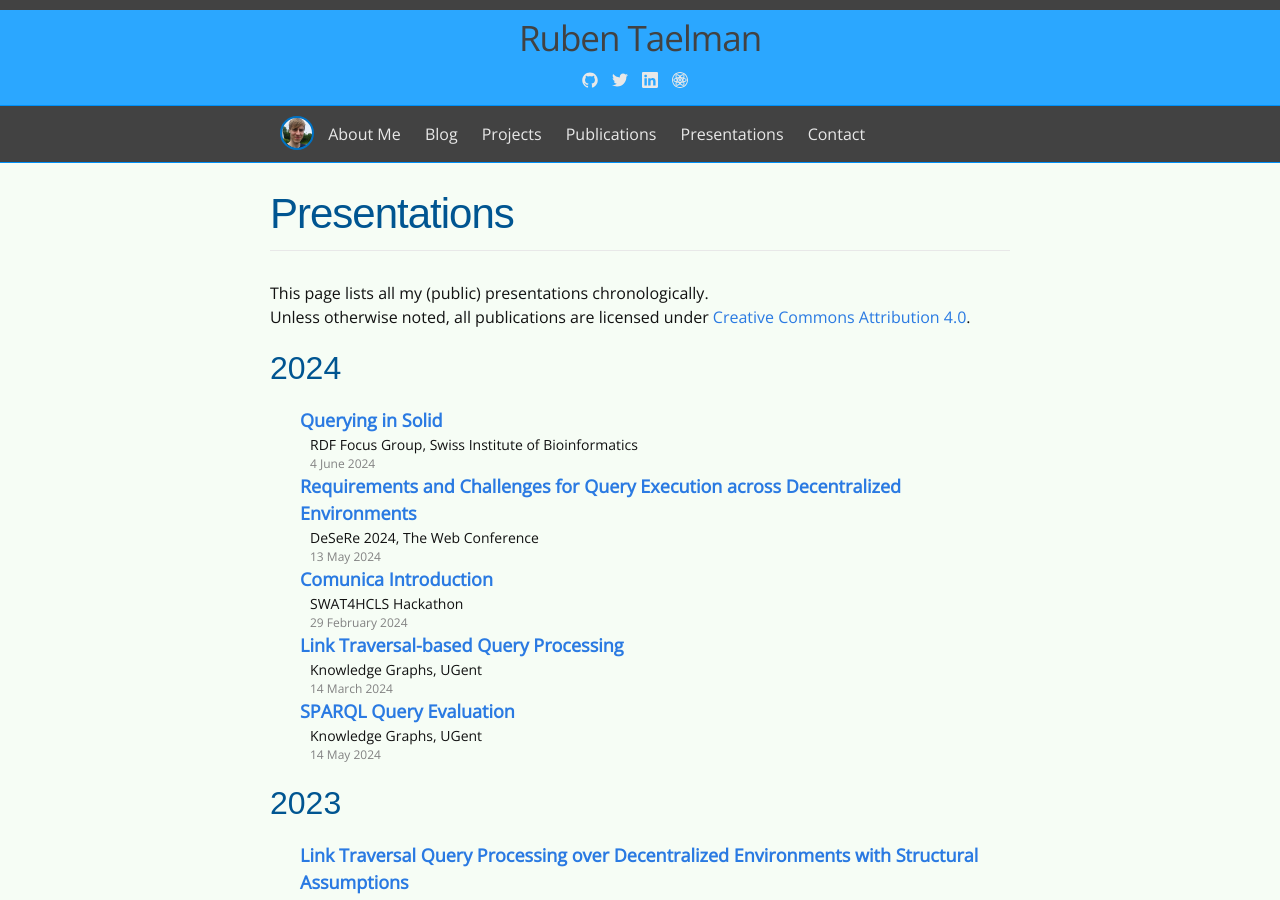
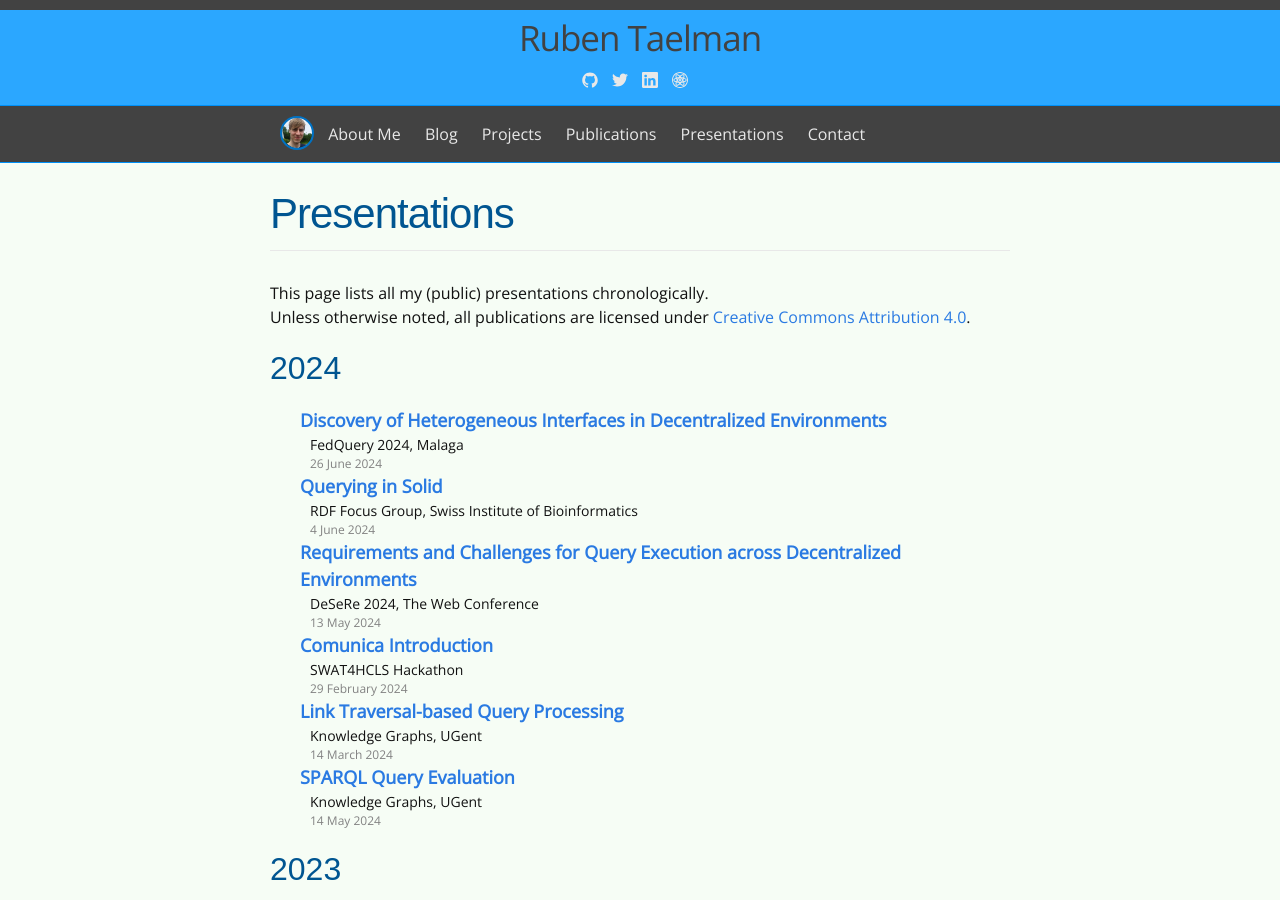
Before and after one commit to rubensworks/rubensworks.net, a Jekyll site: the page built from presentations.md, in a window 1280 px wide and 900 px high. Built offline with Jekyll 4.4.1, drawn with Linux system fonts in a browser that asks for light colours; some web fonts are replaced.

Commit message:
Add 2024-fedquery-heterogeneous-discovery to slides

```diff
--- a/_data/presentations.yml
+++ b/_data/presentations.yml
@@ -1,3 +1,8 @@
+"2024-fedquery-heterogeneous-discovery":
+    title: "Discovery of Heterogeneous Interfaces in Decentralized Environments"
+    venue: "FedQuery 2024, Malaga"
+    date: "26 June 2024"
+    url: "https://www.rubensworks.net/raw/slides/2024/fedquery-heterogeneous-discovery/"
 "2024-sib-solidquery":
     title: "Querying in Solid"
     venue: "RDF Focus Group, Swiss Institute of Bioinformatics"
```
